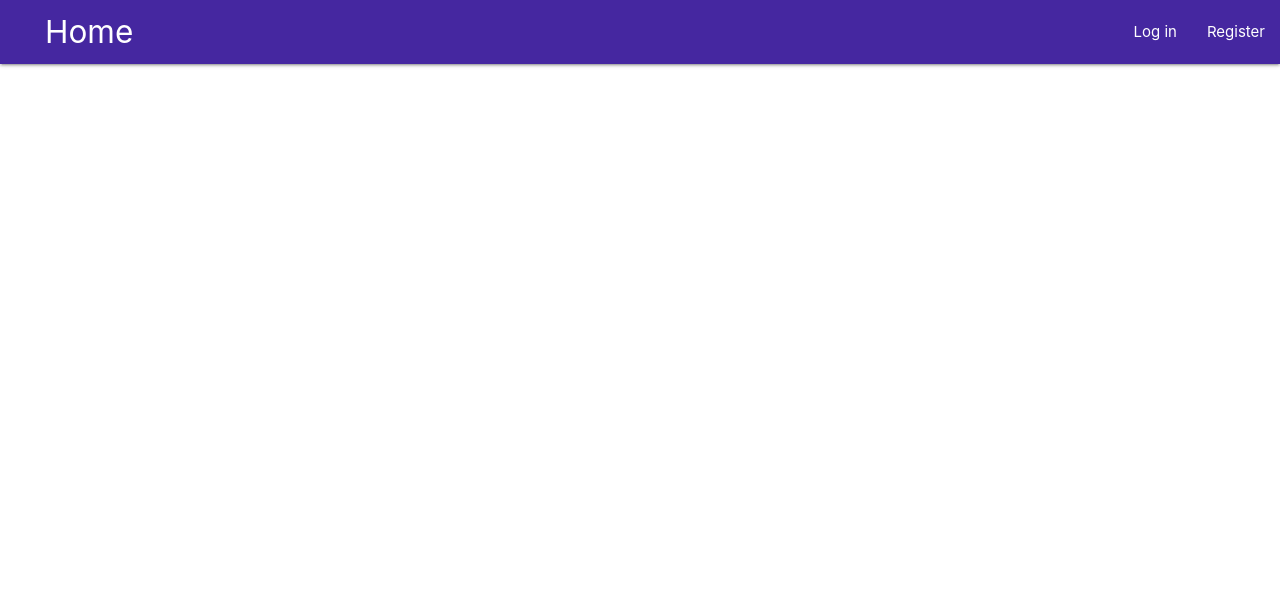
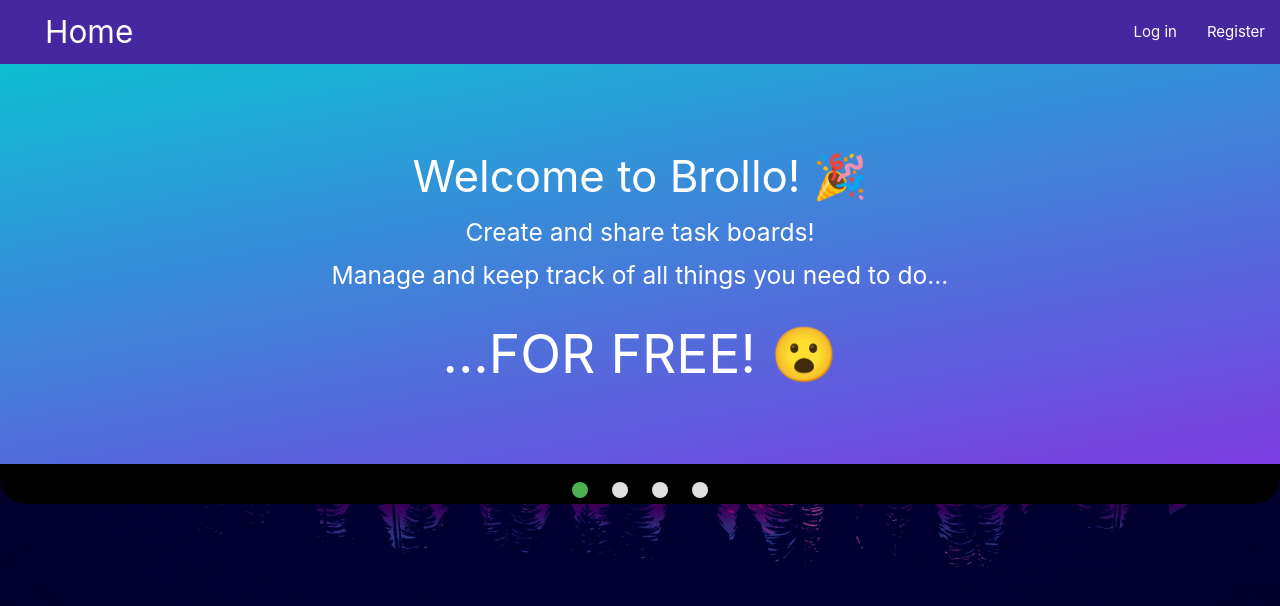
Before and after one commit to rarress/brollo, a React (Create React App) app in the folder client/: page / in a window 1280 px wide. Shown: the top 606 px of the page. Built offline with nearby package versions, Linux system fonts and the light colour scheme; no server answers.

Commit message:
added back homeLogged and homeNotLogged

```diff
--- a/client/src/components/App.js
+++ b/client/src/components/App.js
@@ -4,6 +4,8 @@ import axios from 'axios'
 import './App.css'
 
 import Topnav from './Topnav'
+import HomeLogged from './HomeLogged'
+import HomeNotLogged from './HomeNotLogged'
 import Login from './Login'
 import Register from './Register'
 import ErrorPage from './ErrorPage'
@@ -15,13 +17,15 @@ const App = () => {
     axios.post('/api/checkToken')
          .then( ({data}) => data.error? setUser(null) : setUser(data))
          .catch( (error) => console.log('Error checking cookies') )
-  }, []);
+  }, [])
+
+  const Home = user? HomeLogged : HomeNotLogged
 
   return (
     <>
       <Topnav user={user}/>
       <Switch>
-        {/* <Route exact path='/' component={Home} /> */}
+        <Route exact path='/' component={Home} />
         <Route path='/login' component={Login} />
         <Route path='/register' component={Register} />
         <Route path='/error' component={ErrorPage} />
```
